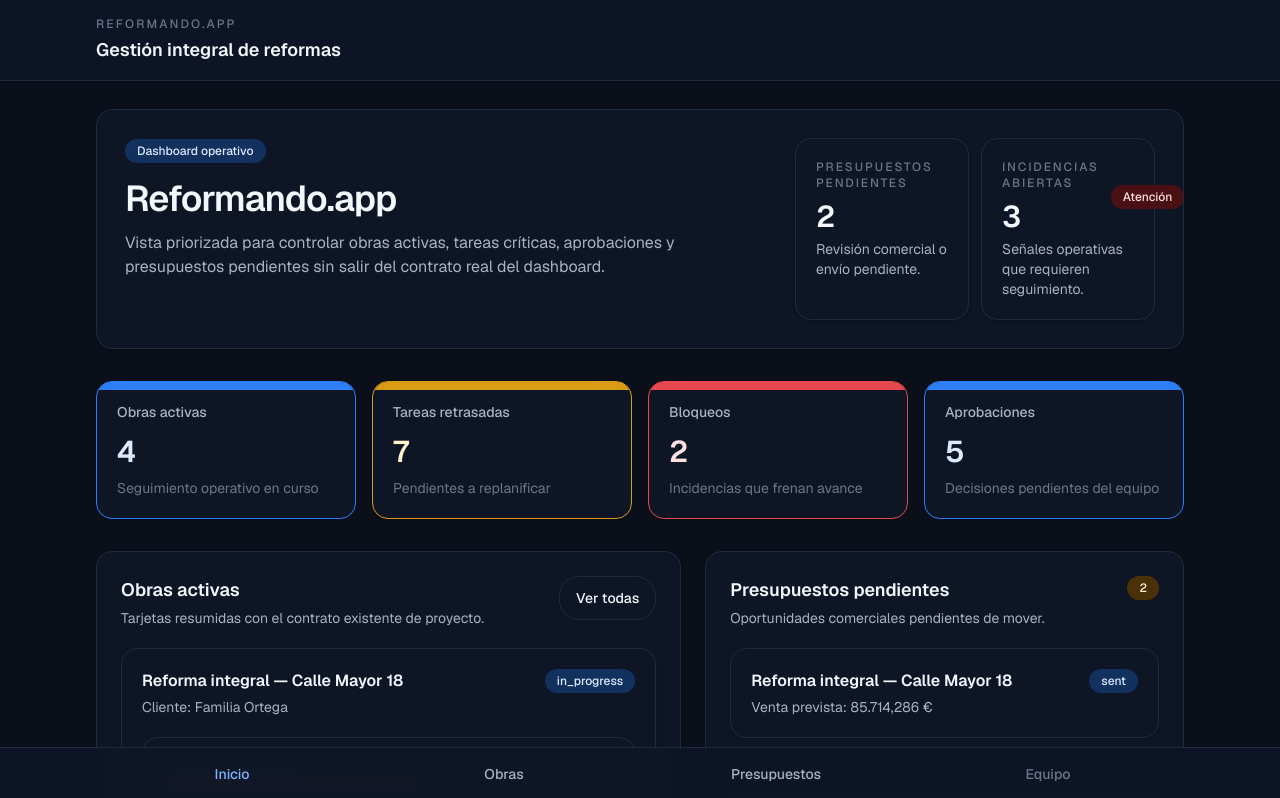
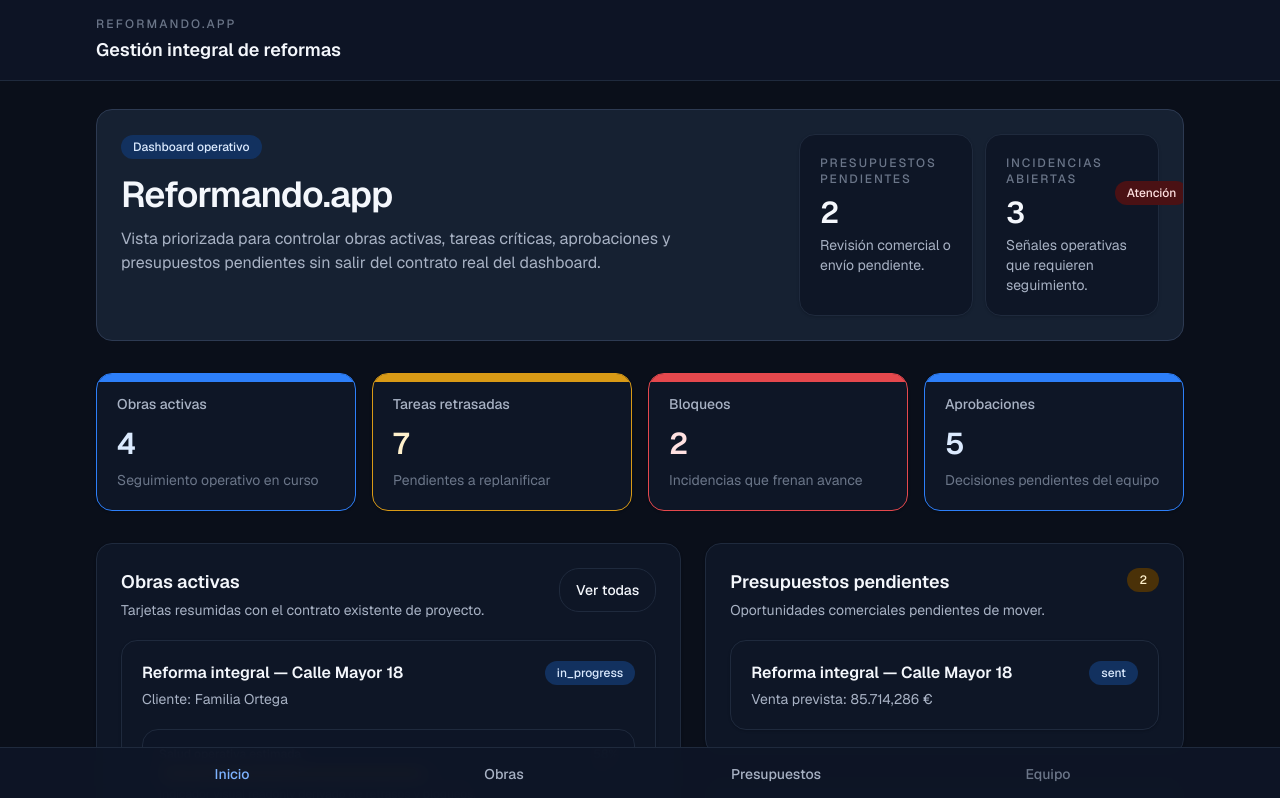
Before and after one commit to ReformandoPro/reforapp, a Next.js app: page / in a window 1280 px wide. Shown: the top 798 px of the page. Built offline with nearby package versions, Linux system fonts and the light colour scheme.

Commit message:
feat(ui): apply modern Card/Badge props to dashboard hero

```diff
--- a/src/components/screens/ReformistDashboardScreen.tsx
+++ b/src/components/screens/ReformistDashboardScreen.tsx
@@ -75,10 +75,10 @@
 }: ReformistDashboardScreenProps) {
   return (
     <section className="mx-auto flex w-full max-w-6xl flex-col gap-8 px-4 py-1 sm:px-6 xl:px-0">
-      <Card className="overflow-hidden p-6 shadow-none sm:p-7">
+      <Card variant="raised" padding="lg" shadow="none" className="overflow-hidden">
         <div className="flex flex-col gap-6 lg:flex-row lg:items-start lg:justify-between">
           <div className="max-w-2xl">
-            <Badge tone="info" className="bg-[var(--primary-900)] text-[var(--primary-100)]">
+            <Badge status="info">
               Dashboard operativo
             </Badge>
             <h1 className="mt-4 text-3xl font-semibold tracking-tight sm:text-4xl">
```
